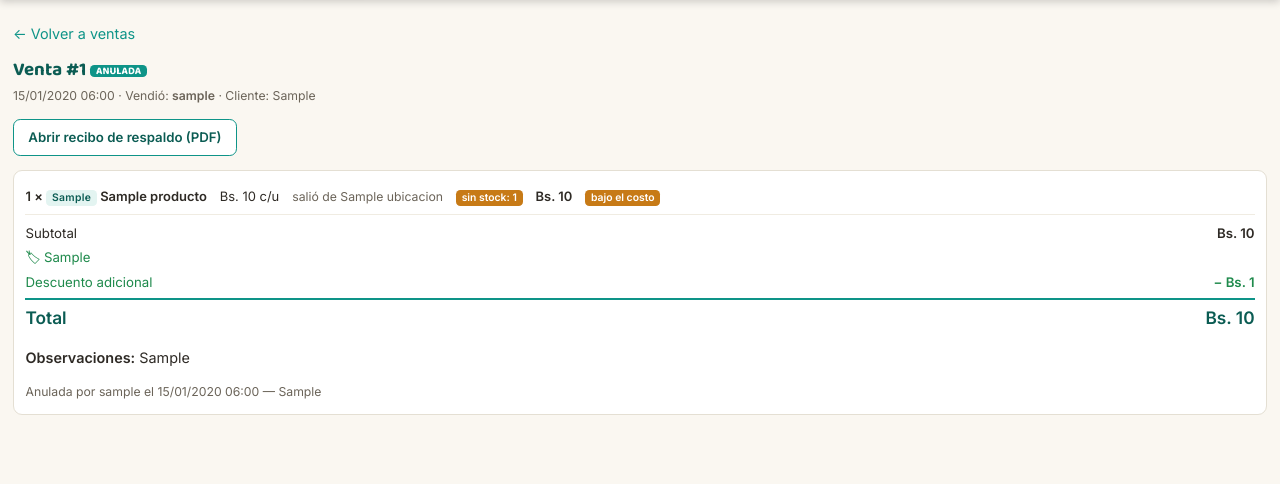
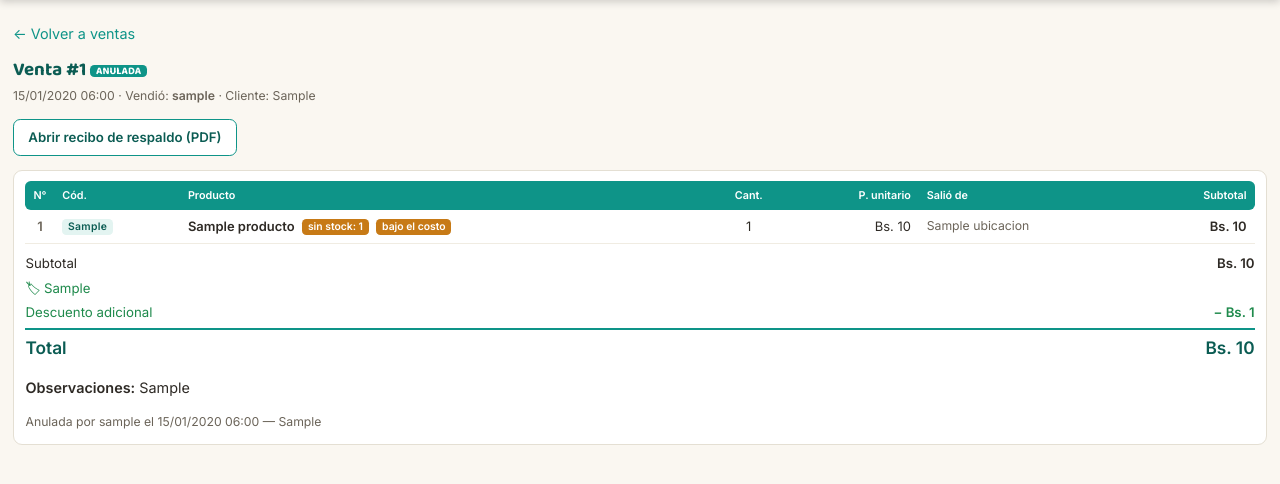
Before and after one commit to casoval/misael_toys, a Django app: page /panel/ventas/1/ in a window 1280 px wide. Shown: the part 38-522 px from the top of the page. Run offline with Django 5.2, Linux system fonts and the light colour scheme; a user stored in the database is signed in; tables that the repository leaves empty hold one stand-in row (values such as "Sample post"); some libraries are stand-ins or nearby versions.

Commit message:
Detalle de ventas y cotizaciones en tabla con productos numerados

```diff
--- a/static/css/panel.css
+++ b/static/css/panel.css
@@ -87,6 +87,22 @@ body.panel { background: var(--bg); }
 .p-codigos { font-size: .72rem; font-weight: 700; letter-spacing: .03em; color: var(--teal-dark); }
 .p-tag-cod { background: #E3F4F1; color: var(--teal-dark); font-weight: 800; letter-spacing: .03em; }
 
+/* Tabla de productos en el detalle de ventas y cotizaciones (numerada) */
+.p-tabla-wrap { overflow-x: auto; margin: 0 0 .6rem; }
+.p-tabla { width: 100%; border-collapse: collapse; font-size: .9rem; }
+.p-tabla th { background: var(--teal); color: #fff; text-align: left; font-size: .75rem; font-weight: 700; padding: .45rem .55rem; white-space: nowrap; }
+.p-tabla th:first-child { border-radius: .4rem 0 0 .4rem; }
+.p-tabla th:last-child { border-radius: 0 .4rem .4rem 0; }
+.p-tabla td { padding: .45rem .55rem; border-bottom: 1px solid #f0ece2; vertical-align: middle; }
+.p-tabla tbody tr:nth-child(even) { background: #faf7f1; }
+.p-tabla th.n, .p-tabla td.n { width: 2rem; text-align: center; font-weight: 700; }
+.p-tabla td.n { color: var(--ink-soft); }
+.p-tabla .c, .p-tabla th.c { text-align: center; white-space: nowrap; }
+.p-tabla .d, .p-tabla th.d { text-align: right; white-space: nowrap; }
+.p-tabla .prod { min-width: 11rem; font-weight: 600; }
+.p-tabla .prod .p-tag { margin-left: .3rem; }
+.p-tabla small { display: block; font-weight: 400; }
+.p-tabla tr.anulada-fila td { opacity: .6; }
 .p-linea { display: flex; flex-wrap: wrap; gap: .2rem .9rem; padding: .35rem 0; border-bottom: 1px solid #f0ece2; align-items: baseline; font-size: .9rem; }
 .p-linea:last-child { border-bottom: 0; }
 .pos { color: #1f8a4c; } .neg { color: #c0392b; }
--- a/templates/panel/venta_detalle.html
+++ b/templates/panel/venta_detalle.html
@@ -8,16 +8,26 @@
 <p><a class="p-btn p-btn-sec" href="{% url 'panel:venta_recibo' venta.pk %}" target="_blank" rel="noopener">Abrir recibo de respaldo (PDF)</a></p>
 
 <div class="p-card">
-  {% for it in items %}
-  <div class="p-linea">
-    <b>{{ it.cantidad }} × {% if it.producto.codigo %}<span class="p-tag p-tag-cod">{{ it.producto.codigo }}</span> {% endif %}{{ it.producto.nombre }}</b>
-    <span>Bs. {{ it.precio_unitario|floatformat:0 }} c/u {% if it.precio_unitario != it.precio_lista %}<small class="p-soft">(lista: {{ it.precio_lista|floatformat:0 }})</small>{% endif %}</span>
-    <span class="p-soft">{% if it.ubicacion %}salió de {{ it.ubicacion }}{% else %}sin descontar de ningún lugar{% endif %}</span>
-    {% if it.faltante %}<span class="p-tag warn">sin stock: {{ it.faltante }}</span>{% endif %}
-    <b>Bs. {{ it.subtotal|floatformat:0 }}</b>
-    {% if it.bajo_costo %}<span class="p-tag warn">bajo el costo</span>{% endif %}
+  <div class="p-tabla-wrap">
+    <table class="p-tabla">
+      <thead><tr><th class="n">N°</th><th>Cód.</th><th>Producto</th><th class="c">Cant.</th><th class="d">P. unitario</th><th>Salió de</th><th class="d">Subtotal</th></tr></thead>
+      <tbody>
+      {% for it in items %}
+        <tr>
+          <td class="n">{{ forloop.counter }}</td>
+          <td>{% if it.producto.codigo %}<span class="p-tag p-tag-cod">{{ it.producto.codigo }}</span>{% else %}—{% endif %}</td>
+          <td class="prod">{{ it.producto.nombre }}
+            {% if it.faltante %}<span class="p-tag warn">sin stock: {{ it.faltante }}</span>{% endif %}
+            {% if it.bajo_costo %}<span class="p-tag warn">bajo el costo</span>{% endif %}</td>
+          <td class="c">{{ it.cantidad }}</td>
+          <td class="d">Bs. {{ it.precio_unitario|floatformat:0 }}{% if it.precio_unitario != it.precio_lista %}<small class="p-soft">(lista: {{ it.precio_lista|floatformat:0 }})</small>{% endif %}</td>
+          <td class="p-soft">{% if it.ubicacion %}{{ it.ubicacion }}{% else %}sin descontar{% endif %}</td>
+          <td class="d"><b>Bs. {{ it.subtotal|floatformat:0 }}</b></td>
+        </tr>
+      {% endfor %}
+      </tbody>
+    </table>
   </div>
-  {% endfor %}
   <div class="p-resumen">
     <div class="fila"><span>Subtotal</span><b>Bs. {{ venta.subtotal|floatformat:0 }}</b></div>
     {% for linea in venta.detalle_reglas.splitlines %}<div class="fila desc"><span>🏷 {{ linea }}</span></div>{% endfor %}
```
Also changed, not shown: inventario/tests.py (+25 -0 lines), templates/panel/cotizacion_detalle.html (+17 -3 lines).
